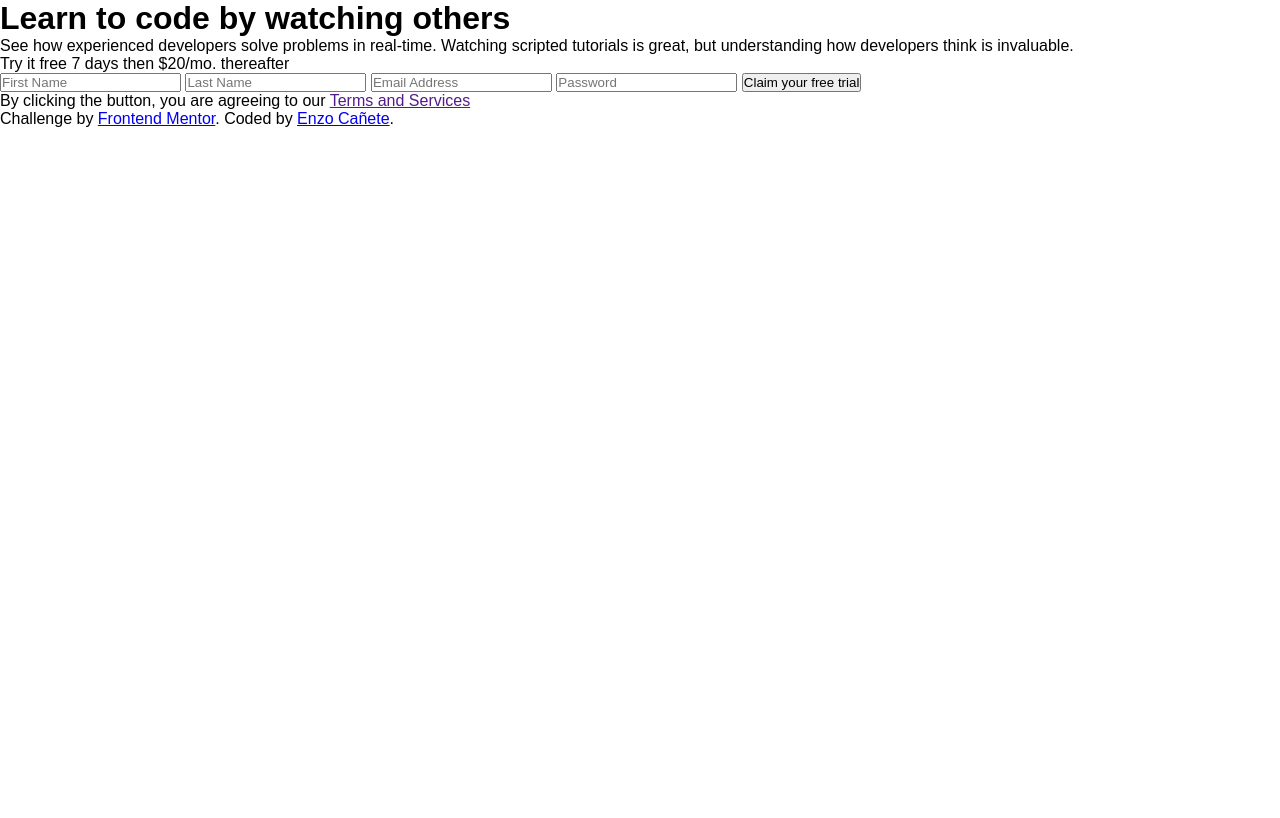
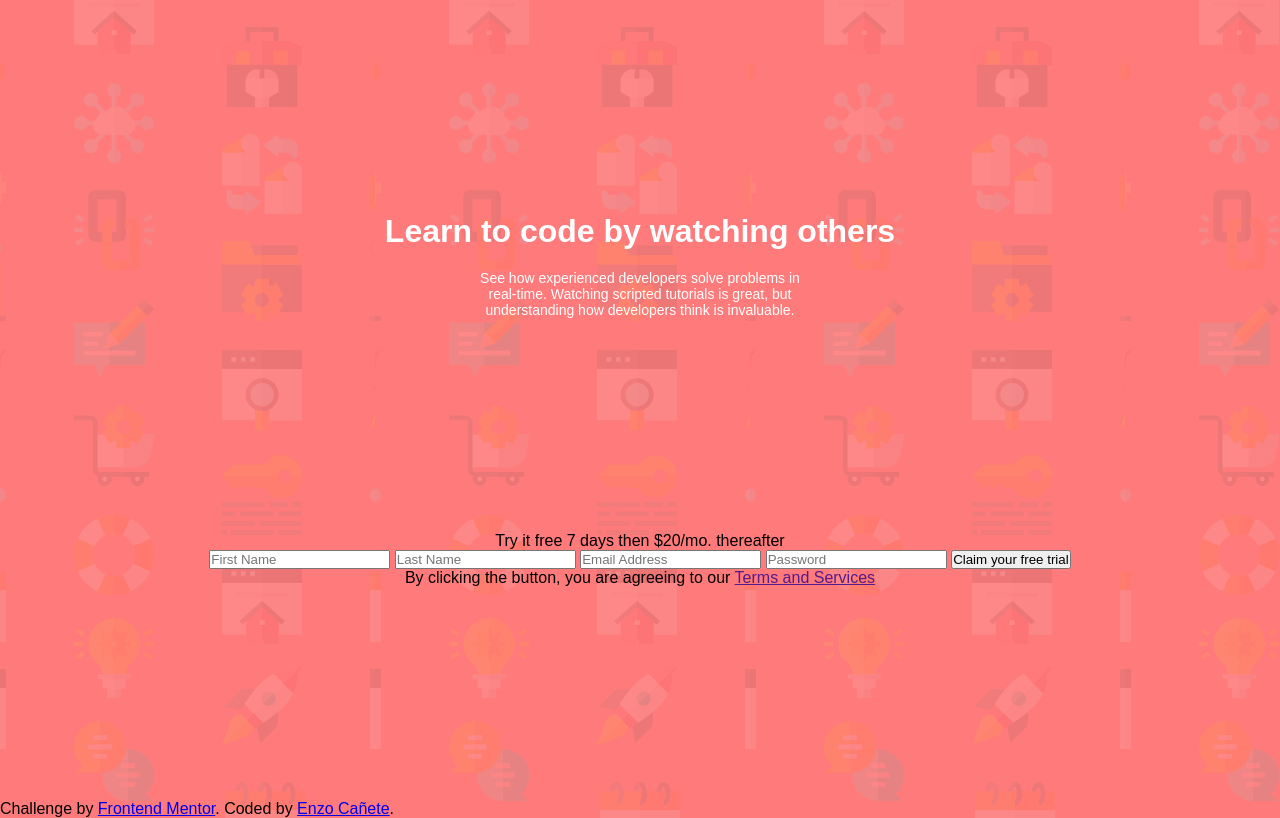
Before and after one commit to EnzoDev10/Intro-signup, a plain HTML site: page index.html in a window 1280 px wide. Drawn offline with Linux system fonts and the light colour scheme; a web font is replaced by a local one.

Commit message:
Added intro

```diff
--- a/index.html
+++ b/index.html
@@ -17,8 +17,8 @@
 	<body>
 		<main>
 			<div class="intro">
-				<h1>Learn to code by watching others</h1>
-				<p>
+				<h1 class="heading">Learn to code by watching others</h1>
+				<p class="text">
 					See how experienced developers solve problems in real-time. Watching
 					scripted tutorials is great, but understanding how developers think is
 					invaluable.
--- a/style.less
+++ b/style.less
@@ -9,6 +9,7 @@
 // Neutral
 @Dark-Blue: hsl(249, 10%, 26%);
 @Grayish-Blue: hsl(246, 25%, 77%);
+@White: hsl(0, 0%, 100%);
 
 * {
 	padding: 0;
@@ -16,3 +17,44 @@
 	box-sizing: border-box;
 	font-family: "Poppins", sans-serif;
 }
+
+html,
+body {
+	width: 100vw;
+	height: 100vh;
+	background: url(images/bg-intro-mobile.png) @Red;
+}
+
+main {
+	width: 100%;
+	height: 100%;
+	margin: 0 auto;
+	display: flex;
+	flex-direction: column;
+	justify-content: space-evenly;
+	align-items: center;
+	text-align: center;
+}
+
+ /* || INTRO CONTAINER  */
+
+.intro {
+	color: @White;
+	display: flex;
+	flex-direction: column;
+	align-items: center;
+	justify-content: center;
+}
+
+.heading {
+	margin-bottom: 20px;
+}
+
+.text {
+	max-width: 350px;
+	font-size: 14px;
+}
+
+/* _ */
+
+/* FORM */
```
Also changed, not shown: style.css.
